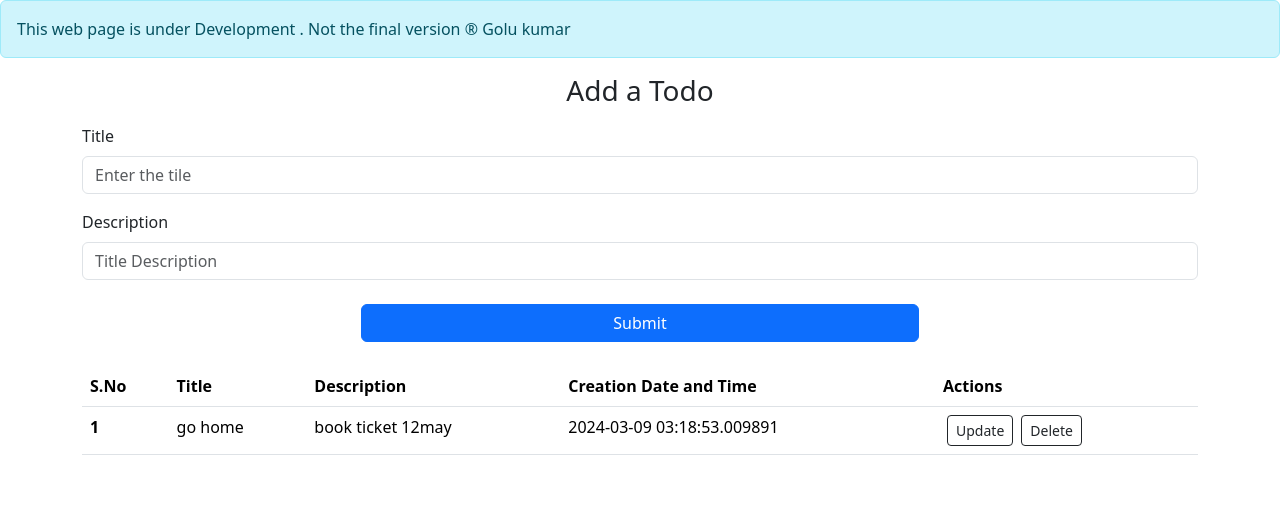
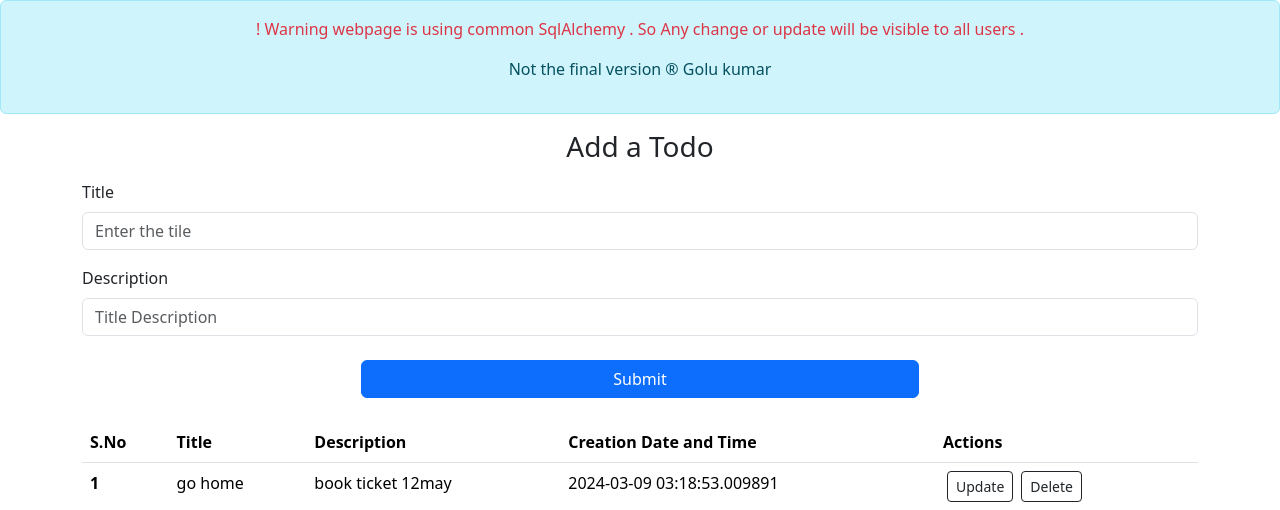
Before and after one commit to golu7059/flask-Todo, a Flask app: page / in a window 1280 px wide. Shown: the part 56-566 px from the top of the page. Run offline with Flask 3, Linux system fonts and the light colour scheme.

Commit message:
visible to all warning added

```diff
--- a/templates/base.html
+++ b/templates/base.html
@@ -47,9 +47,9 @@
         </div>
       </nav>
       <div class="alert alert-info" role="alert">
-        This web page is under Development . Not the final version &#174; Golu kumar
+        <p class="text-center text-danger">! Warning webpage is using common SqlAlchemy . So Any change or update will be visible to all users .</p>
+          <p style="text-align: center ; " class="text-right"> Not the final version &#174; Golu kumar</p>
       </div>
-
 
     {% block body %}
 
```
Also changed, not shown: instance/todo.db.
